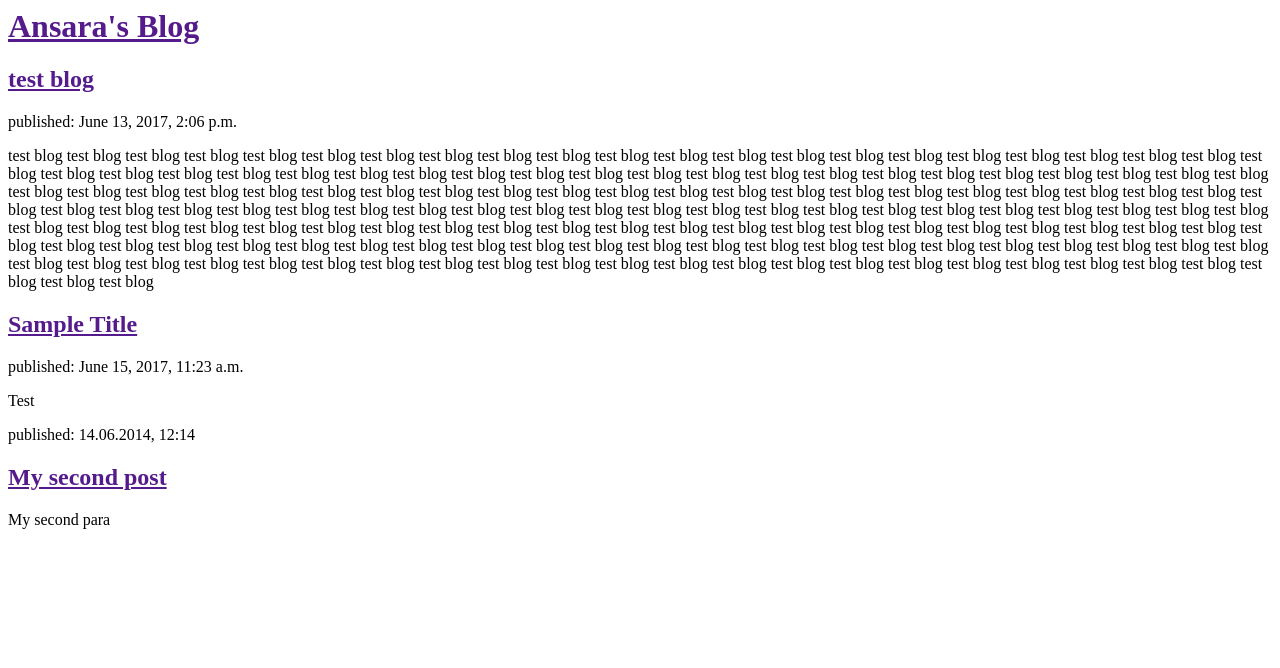
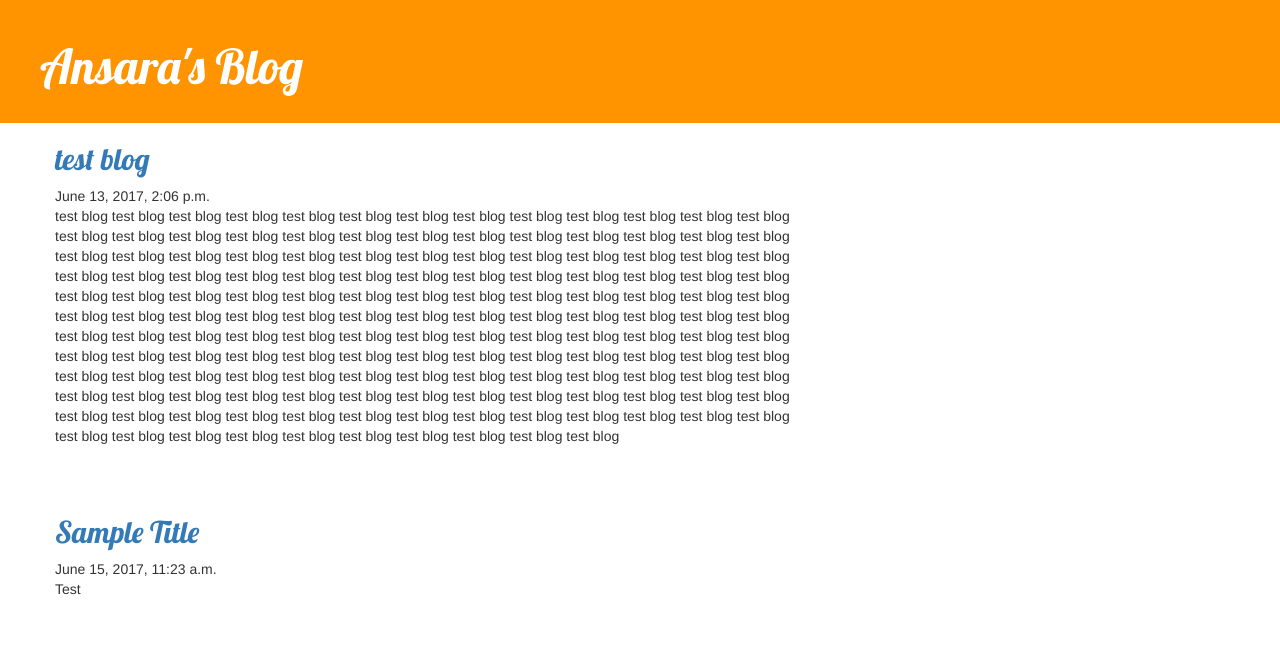
Before and after one commit to naha0102/my_first_blog, a Django app: page / in a window 1280 px wide. Shown: the top 668 px of the page. Run offline with Django 3.2, Linux system fonts and the light colour scheme; data comes from the database, SQL or seed files in the repository; some libraries are stand-ins or nearby versions.

Commit message:
Added view and template for detailed blog post as well as CSS for the site.

```diff
--- /dev/null
+++ b/blog/static/css/blog.css
@@ -0,0 +1,51 @@
+h1 a {
+	color: #FCA205;
+	font-family: 'Lobster'
+}
+
+.page_header{
+	background-color: #ff9400;
+	margin-top: 0;
+	padding:20px 20px 20px 40px;
+}
+
+.page_header h1, .page_header h1 a, .page_header h1 a:visited, .page_header h1 a:active{
+	color: #ffffff;
+	font-size:36pt;
+	text-decoration: none;
+}
+
+.content{
+	margin-left: 40px;
+}
+
+h1, h2, h3, h4{
+	font-family: 'Lobster', cursive;
+}
+
+.data{
+	color:#828282;
+}
+
+.save{
+	float: right;
+}
+
+.post-form textarea, .post-form input{
+	width:100%;
+}
+
+.top-menu, .top-menu:hover, .top-menu:visited{
+	color:#ffffff;
+	float:right;
+	font-size:26pt;
+	margin-right:20px;
+}
+
+.post{
+	margin-bottom:70px;
+}
+
+.post h1 a, .post h1 a:visited{
+	color:#000000;
+}
--- /dev/null
+++ b/blog/templates/blog/base.html
@@ -0,0 +1,25 @@
+{% load staticfiles %}
+<html>
+    <head>
+        <title>Ansara's blog</title>
+        <link rel="stylesheet" href="//maxcdn.bootstrapcdn.com/bootstrap/3.2.0/css/bootstrap.min.css">
+        <link rel="stylesheet" href="//maxcdn.bootstrapcdn.com/bootstrap/3.2.0/css/bootstrap-theme.min.css">
+        <link href="//fonts.googleapis.com/css?family=Lobster&subset=latin,latin-ext" rel="stylesheet" type="text/css">
+        <link rel="stylesheet" href="{% static 'css/blog.css' %}">
+    </head>
+    <body>
+        <div class='page_header'>
+            <h1><a href="">Ansara's Blog</a></h1>
+        </div>
+
+        <div class='content container'>
+            <div class='row'>
+                <div class='col-md-8'>
+                    {% block content %}
+                    {% endblock %}
+                </div>
+            </div>
+        </div>
+
+    </body>
+</html>
--- a/blog/templates/blog/post_list.html
+++ b/blog/templates/blog/post_list.html
@@ -20,30 +20,15 @@
 	<p>Hi there!!!</p>
 	<p>It works!!!</p>
 </html> -->
-
-<html>
-    <head>
-        <title>Ansara's blog</title>
-    </head>
-    <body>
-        <div>
-            <h1><a href="">Ansara's Blog</a></h1>
+{% extends 'blog/base.html' %}
+{% block content %}
+    {% for post in posts %}
+        <div class='post'>
+                <h2><a href="{% url 'post_detail' pk=post.pk %}">{{post.title}}</a></h2>
+            <div class="date">
+	            {{post.published_date}}
+            </div>
+            <p>{{post.text|linebreaksbr}}</p>
         </div>
-
-        <div>
-        	{% for post in posts %}
-        		<div>
-					<h2><a href="">{{post.title}}</a></h2>
-        			<p>published: {{post.published_date}}</p>
-					<p>{{post.text|linebreaksbr}}</p>
-        		</div>
-        	{% endfor %}
-        </div>
-
-        <div>
-            <p>published: 14.06.2014, 12:14</p>
-            <h2><a href="">My second post</a></h2>
-            <p>My second para</p>
-        </div>
-    </body>
-</html>
+    {% endfor %}
+{% endblock %}
--- a/blog/urls.py
+++ b/blog/urls.py
@@ -3,4 +3,6 @@ from . import views
 
 urlpatterns = [
 	url(r'^$', views.post_list, name='post_list'),
+	# url(r'^post/(?P<pk>\d+)/$', views.post_detail, name='post_detail'),
+	url(r'^post/(?P<pk>\d+)/$', views.post_detail, name='post_detail'),
 ]
--- a/blog/views.py
+++ b/blog/views.py
@@ -1,4 +1,4 @@
-from django.shortcuts import render
+from django.shortcuts import render, get_object_or_404
 from django.utils import timezone
 from .models import Post
 
@@ -6,3 +6,7 @@ from .models import Post
 def post_list(request):
 	post =  Post.objects.filter(published_date__lte=timezone.now()).order_by('published_date')
 	return render(request, 'blog/post_list.html', {'posts':post})
+
+def post_detail(request, pk):
+	post = get_object_or_404(Post, pk=pk)
+	return render(request, 'blog/post_detail.html', {'posts':post})
```
Also changed, not shown: blog/templates/blog/post_detail.html (added, +12 -0 lines).
